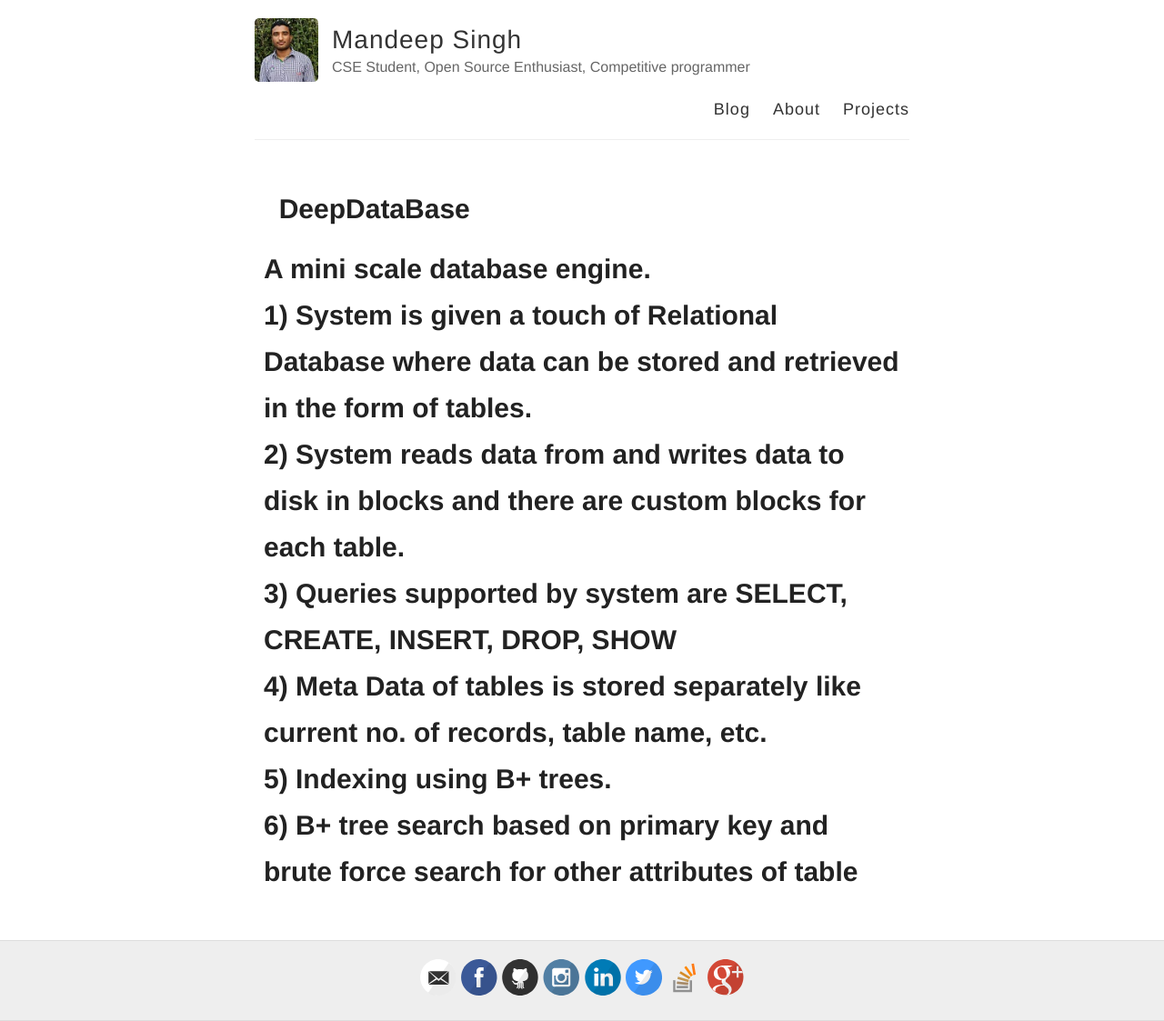
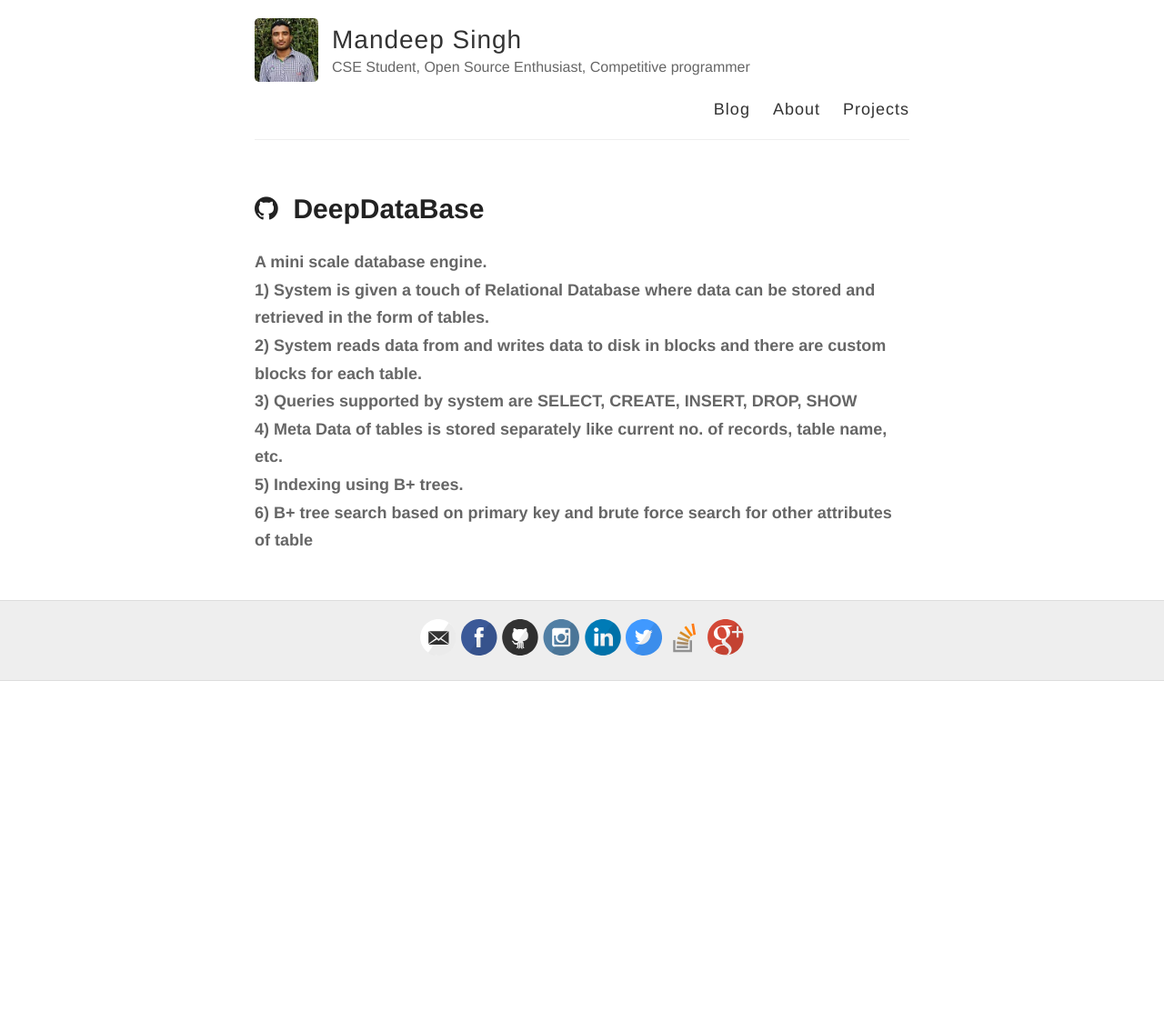
Before and after one commit to msdeep14/msdeep14.github.io, a Jekyll site: the page built from projects/deepdatabase.html, in a window 1280 px wide. Shown: the whole page at 91% size. Built offline with Jekyll 4.4.1, drawn with Linux system fonts in a browser that asks for light colours; after the commit the page ends 900 px from its top, so only the background shows below that.

Commit message:
modify project details

```diff
--- a/projects/deepdatabase.html
+++ b/projects/deepdatabase.html
@@ -3,15 +3,15 @@
 <!-- title: DeepDataBase -->
 permalink: /projects/deepdatabase
 ---
+<head>
+<link rel="stylesheet" href="https://cdnjs.cloudflare.com/ajax/libs/font-awesome/4.7.0/css/font-awesome.min.css">
+</head>
 
-<section id="projects">
-<div class="container">
-
-  <div class="panel panel-default">
-    <div class="panel-body">
-
+<body>
         <h1>
-            <i class="fa fa-github"></i>&nbsp;&nbsp;<strong><a href="https://github.com/msdeep14/DeepDataBase">DeepDataBase</a></strong> <br/>
+            <i class="fa fa-github" aria-hidden="true"></i>&nbsp;&nbsp;<strong><a href="https://github.com/msdeep14/DeepDataBase">DeepDataBase</a></strong> <br/>
+        </h1>
+        <h4>
             <p>A mini scale database engine.<br />
             1) System is given a touch of Relational Database where data can be stored and retrieved in the form of tables.<br />
             2) System reads data from and writes data to disk in blocks and there are custom blocks for each table.<br />
@@ -20,9 +20,6 @@
             5) Indexing using B+ trees.<br />
             6) B+ tree search based on primary key and brute force search for other attributes of table <br />
         </p>
-    </h1>
+    </h4>
 
-</div>
-</div>
-</div>
-</section>
+</body>
```
